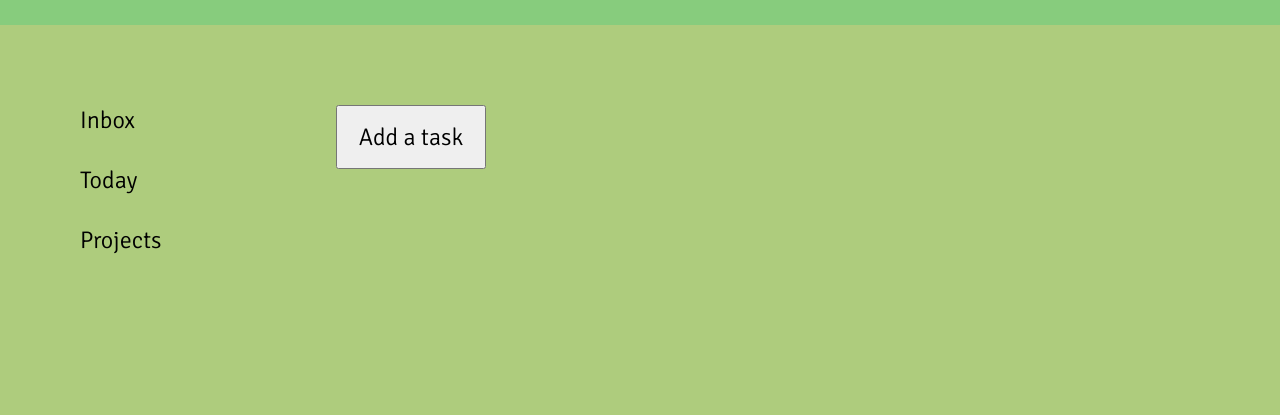
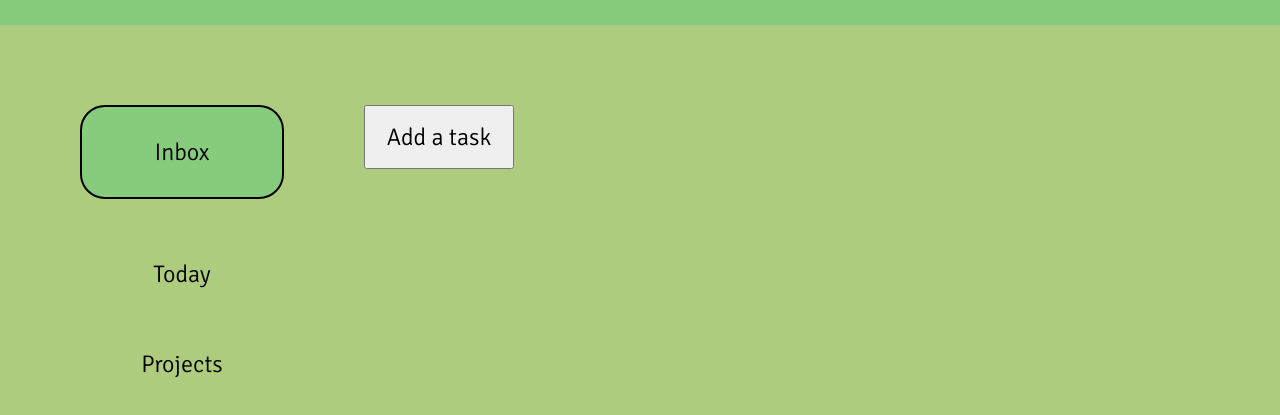
Before and after one commit to hysyb/ToDoList, a plain HTML site: page index.html in a window 1280 px wide. Shown: the part 75-490 px from the top of the page. Drawn offline with Linux system fonts and the light colour scheme.

Commit message:
stylize leftbarbtns and add active class

```diff
--- a/style.css
+++ b/style.css
@@ -32,7 +32,10 @@
     height: 100vh;
     padding-top: 10vh;
 }
-
+.leftBar>span{
+    padding-top:30px;
+    text-align: center;
+}
 .content {
     background-color: var(--background-color);
     padding-top: 10vh;
@@ -102,3 +105,10 @@
     text-align: center;
     font-size: 22px;
 }
+.active{
+    width: 200px;
+    height:60px;
+    border: 2px solid black;
+    border-radius: 25px;
+    background-color: var(--main-color);
+}
```
